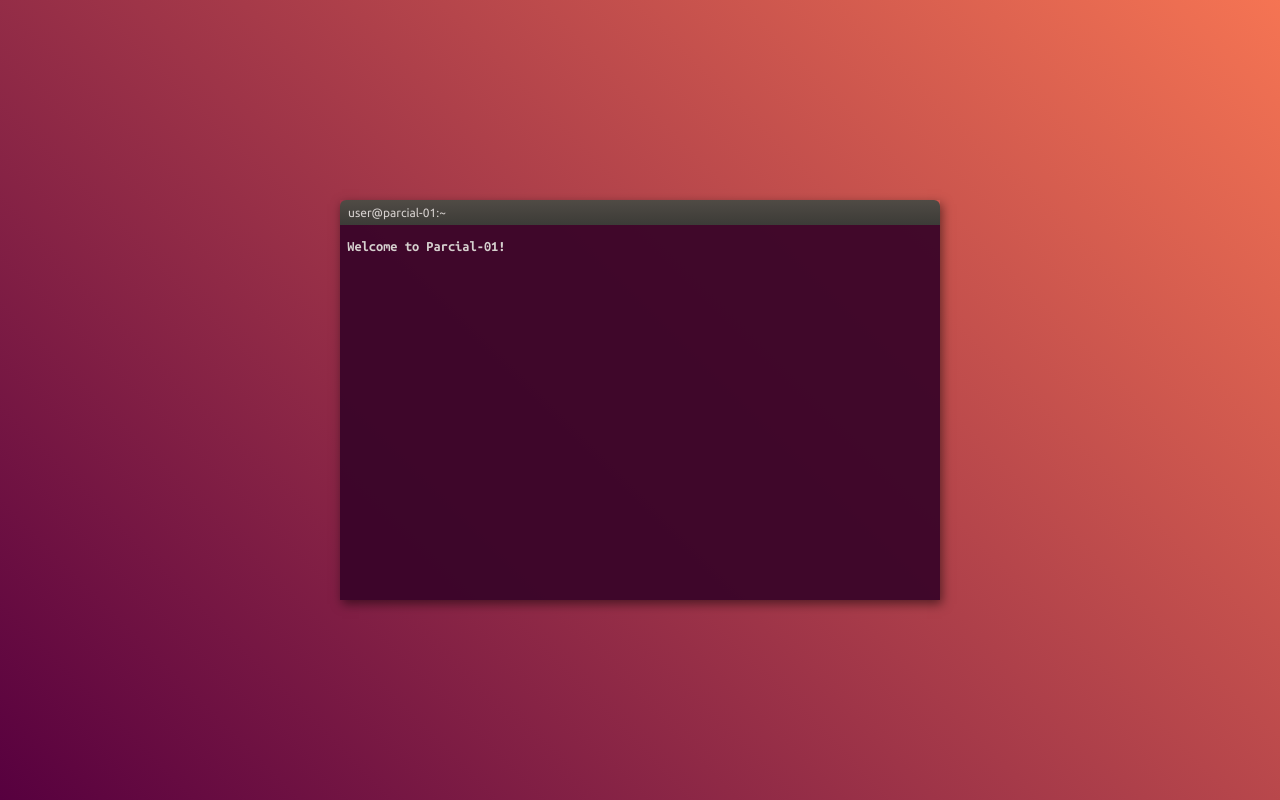
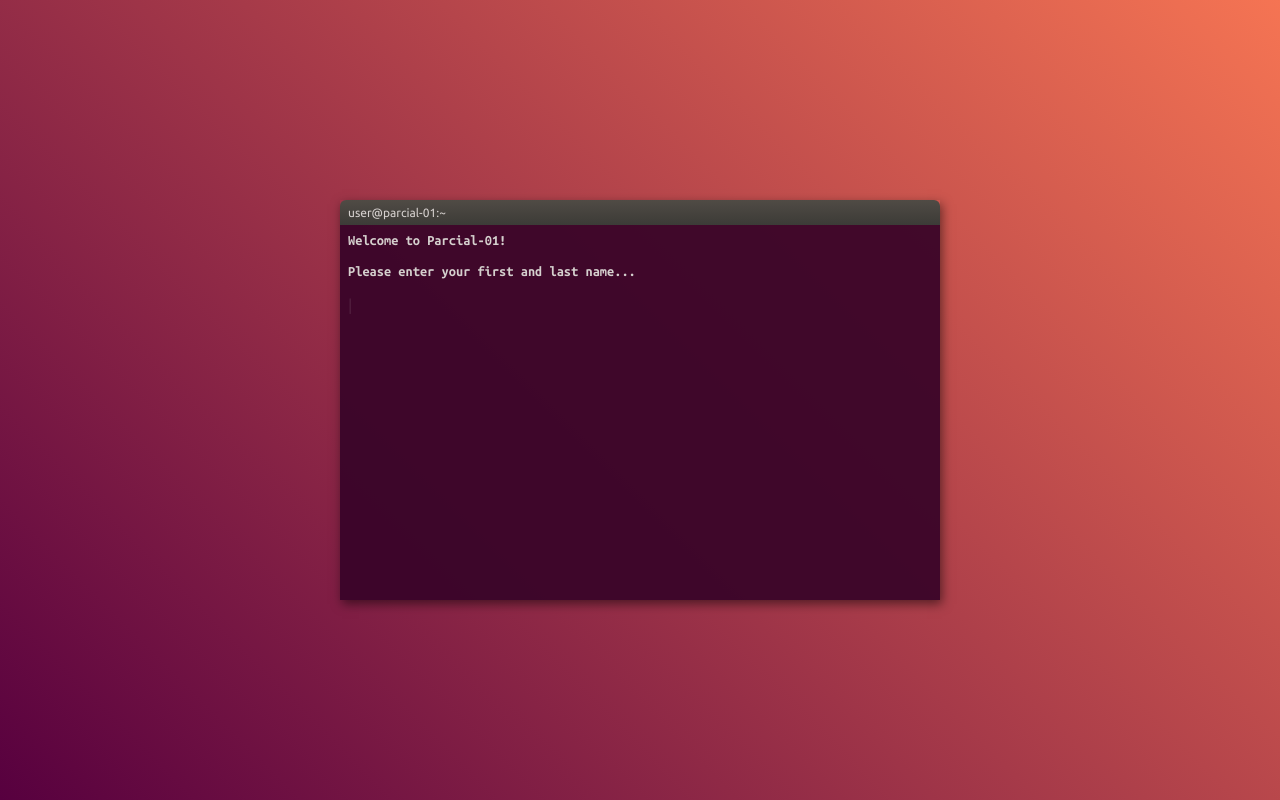
Before and after one commit to luciaraschetti/mcga-p1, a React (Create React App) app: page / in a window 1280 px wide. Built offline with nearby package versions, Linux system fonts and the light colour scheme.

Commit message:
MCGA-P1: Add Terminal text animation

```diff
--- a/package.json
+++ b/package.json
@@ -9,7 +9,8 @@
     "react": "^16.13.1",
     "react-dom": "^16.13.1",
     "react-router-dom": "^5.2.0",
-    "react-scripts": "3.4.3"
+    "react-scripts": "3.4.3",
+    "react-typist": "^2.0.5"
   },
   "scripts": {
     "start": "react-scripts start",
--- a/src/components/screens/Terminal/index.js
+++ b/src/components/screens/Terminal/index.js
@@ -1,5 +1,6 @@
 import './style.css';
 import React, { Component } from 'react';
+import Typist from 'react-typist';
 
 export class index extends Component {
     render() {
@@ -9,7 +10,10 @@ export class index extends Component {
                     <p>user@parcial-01:~</p>
                 </div>
                 <div className="terminal-body">
-                    <p>Welcome to Parcial-01!</p>
+                    <Typist className="typed" stdTypingDelay={15} startDelay={500}>
+                        <span className="text">Welcome to Parcial-01!</span>
+                        <span className="text">Please enter your first and last name...</span>
+                    </Typist>
                 </div>
             </div>
         )
--- a/src/components/screens/Terminal/style.css
+++ b/src/components/screens/Terminal/style.css
@@ -3,7 +3,7 @@
     flex-direction: column;
     width: 600px;
     height: 400px;
-    box-shadow: 2px 4px 10px rgba(0,0,0,.5);
+    box-shadow: 2px 4px 10px #00000080;
 }
 
 .toolbar {
@@ -20,16 +20,41 @@
 }
 
 .terminal-body {
+    display: flex;
+    flex-direction: column;
     height: 100%;
     background: #380428ee;
+    color: #d5d0ce;
 }
 
-.terminal-body p {
-    margin-left: 0.5em;
+.typed {
+    margin: 0.5em 0 0 0.5em;
+}
+
+.text{
+    margin-bottom: 1.2em;
+    display: block;
     font-family: 'Ubuntu mono', sans-serif;
     font-weight: 700;
     font-size: 0.9rem;
-    color: #d5d0ce;
+}
+
+.Typist .Cursor{
+    display: inline-block;
+}
+
+.Typist .Cursor--blinking{
+    opacity: 1;
+    animation: blink 1s linear infinite;
+}
+
+@keyframes blink {
+    0% {
+        opacity: 1; }
+    50% {
+        opacity: 0; }
+    100% {
+        opacity: 1; }
 }
 
 @media only screen and (max-width: 600px) {
```
Also changed, not shown: 1 other file (tests, documents, lock files or other folders).
